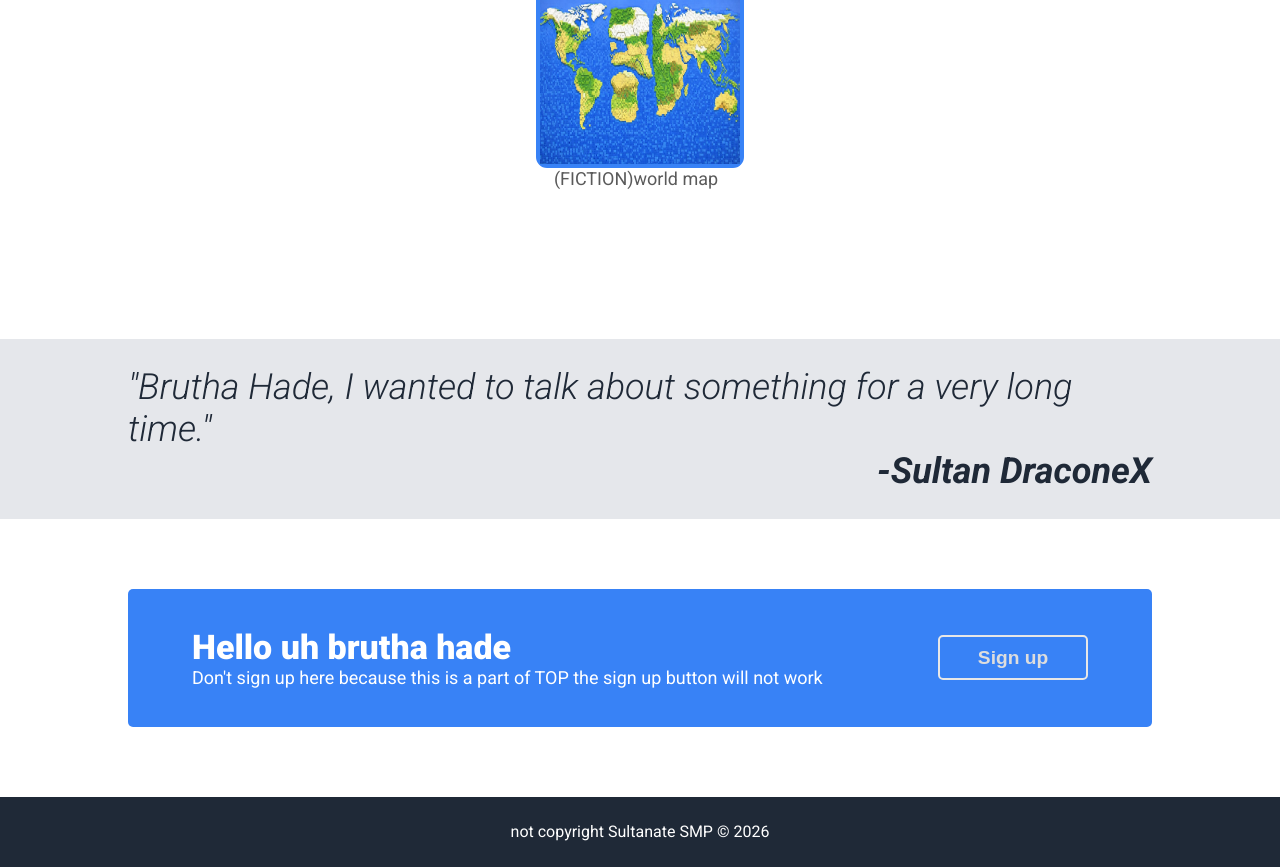
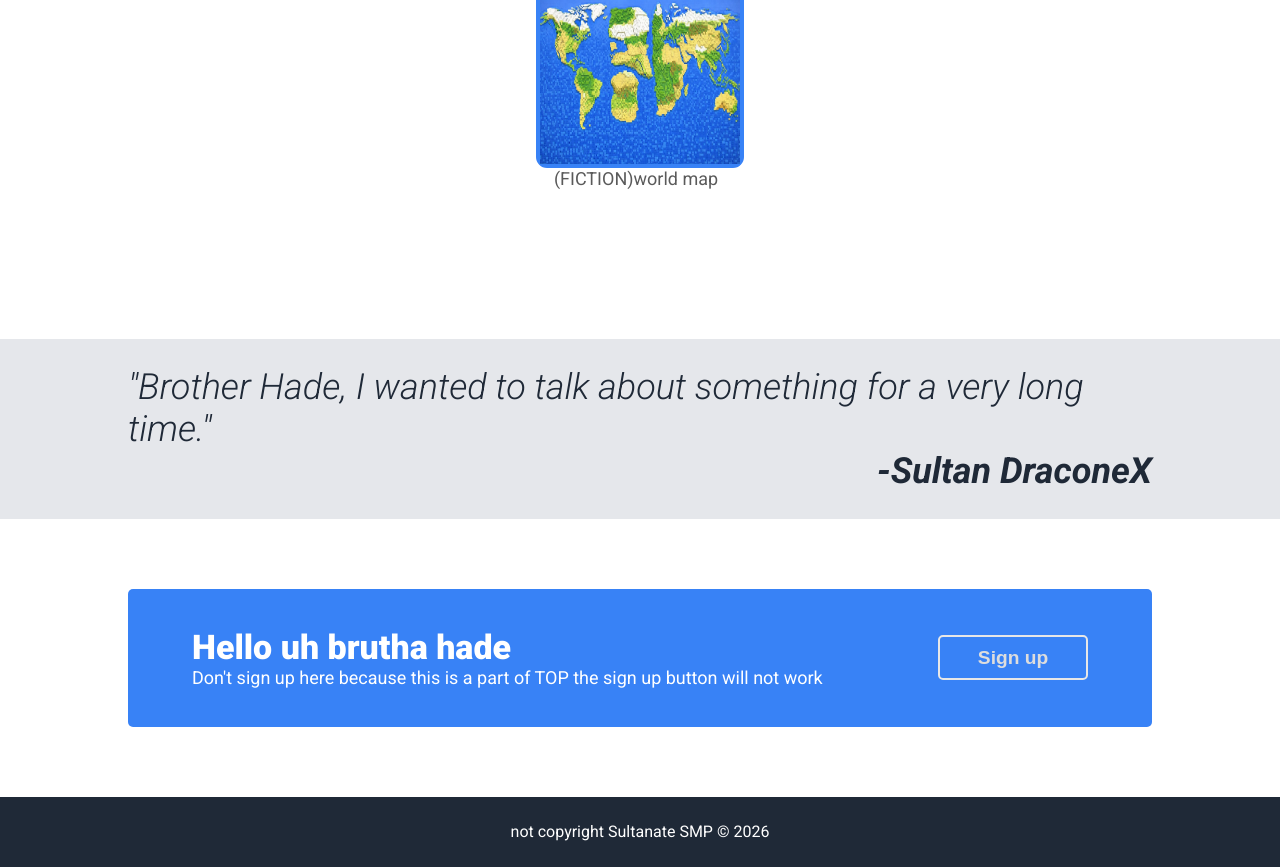
Before and after one commit to IF2290/landing-page, a plain HTML site: page index.html in a window 1280 px wide. Shown: the part 997-1864 px from the top of the page. Drawn offline with Linux system fonts and the light colour scheme.

Commit message:
change from brutha hade to brother hade

```diff
--- a/index.html
+++ b/index.html
@@ -75,7 +75,7 @@
         </div>
     </div>
     <div class="quote">
-        <em>"Brutha Hade, I wanted to talk about something for a very long time."</em>
+        <em>"Brother Hade, I wanted to talk about something for a very long time."</em>
         <div class="by"><strong><em>-Sultan DraconeX</em></div></strong></div>
     </div>
     <div class="call">
```
